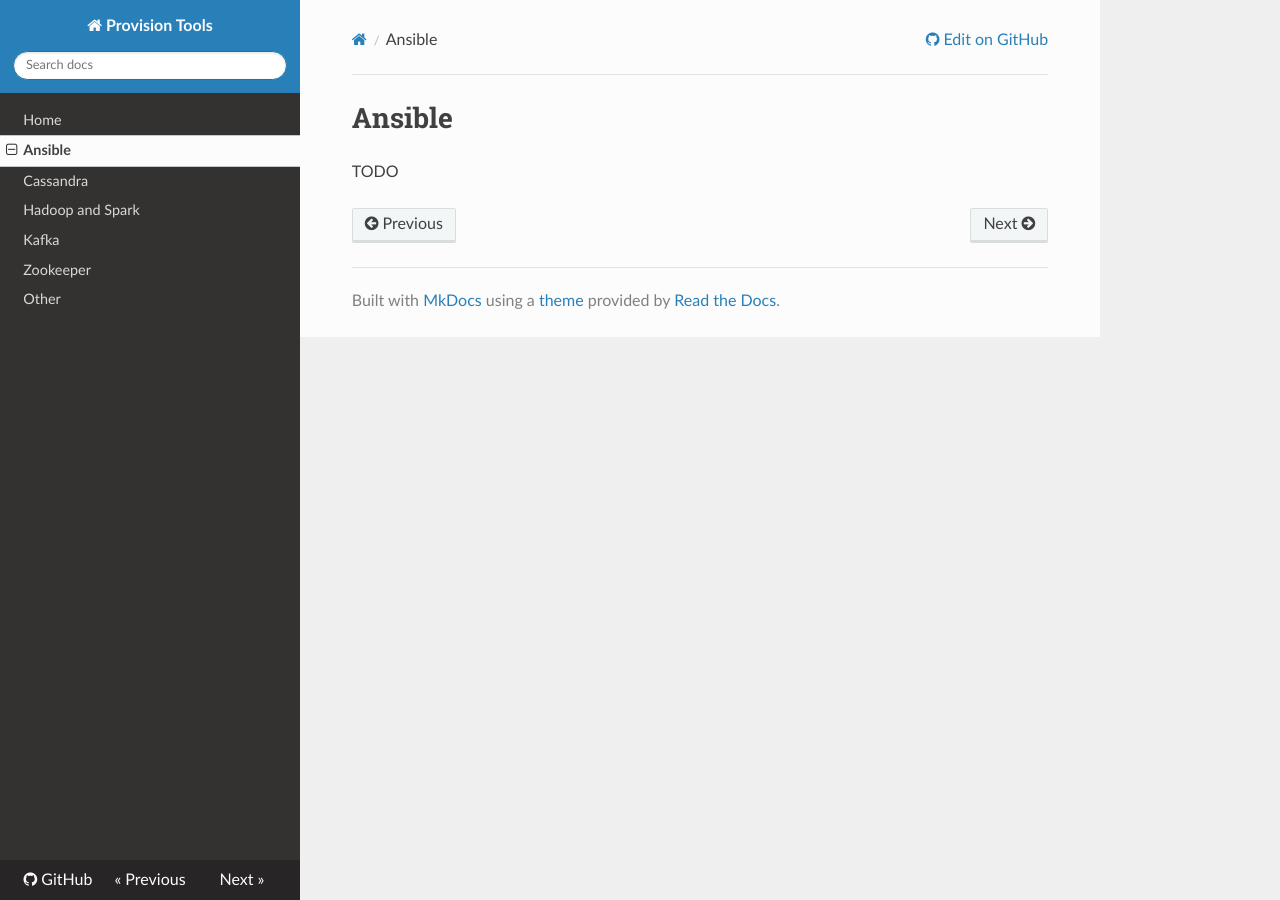
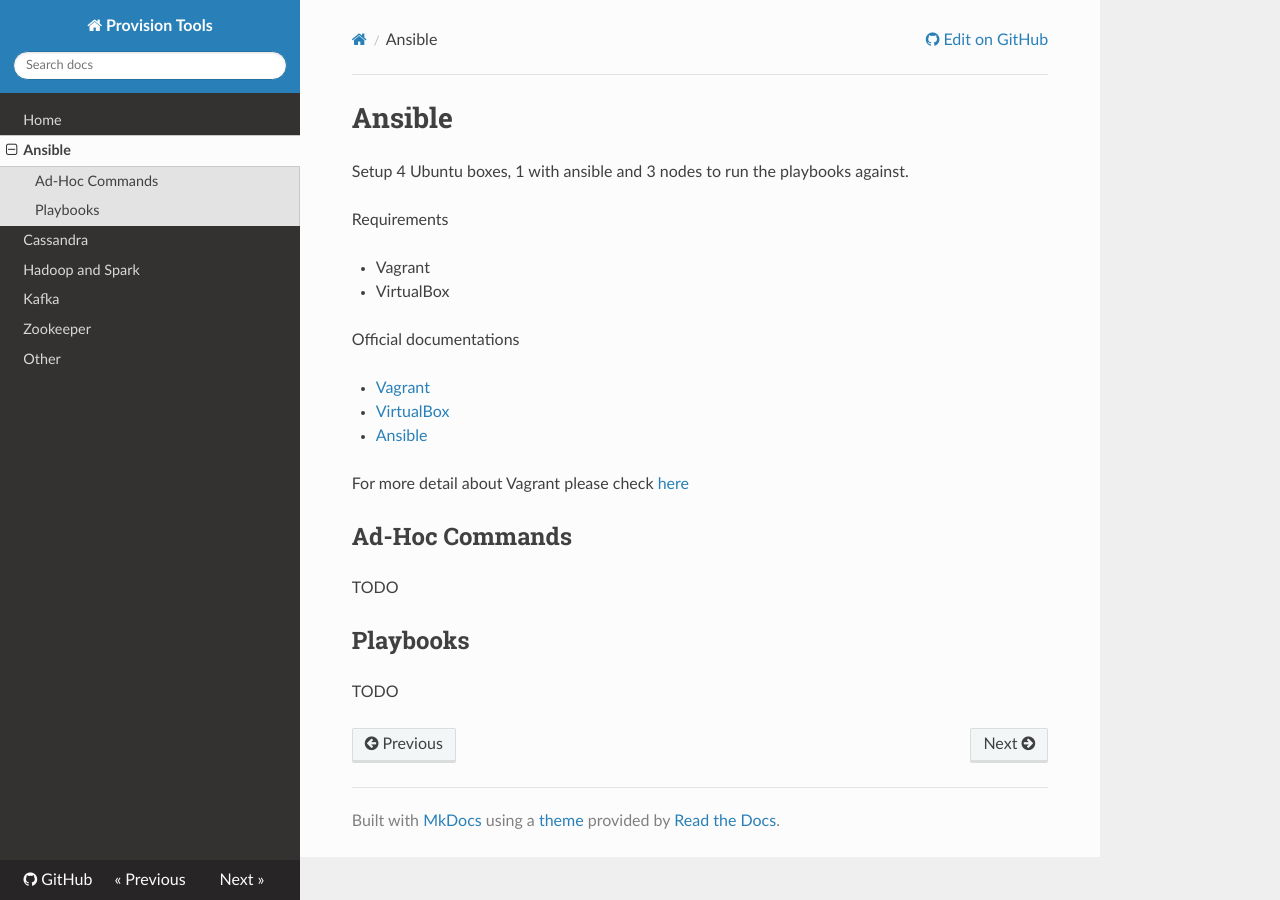
Before and after one commit to niqdev/devops, an MkDocs documentation site: the page built from docs/ansible.md, in a window 1280 px wide. Built offline with MkDocs 1.6.1, drawn with Linux system fonts in a browser that asks for light colours; nearby versions of some CDN libraries; old or Windows-style settings are respelled for this version of MkDocs.

Commit message:
doc: draft ansible

```diff
--- a/docs/ansible.md
+++ b/docs/ansible.md
@@ -1,3 +1,24 @@
 # Ansible
 
+Setup 4 Ubuntu boxes, 1 with ansible and 3 nodes to run the playbooks against.
+
+Requirements
+
+* Vagrant
+* VirtualBox
+
+Official documentations
+
+* [Vagrant](https://www.vagrantup.com/docs)
+* [VirtualBox](https://www.virtualbox.org/wiki/Downloads)
+* [Ansible](http://docs.ansible.com/ansible/latest/index.html)
+
+For more detail about Vagrant please check [here](TODO)
+
+## Ad-Hoc Commands
+
 TODO
+
+## Playbooks
+
+TODO
```
Also changed, not shown: docs/cassandra.md (+4 -0 lines), docs/index.md (+0 -5 lines).
